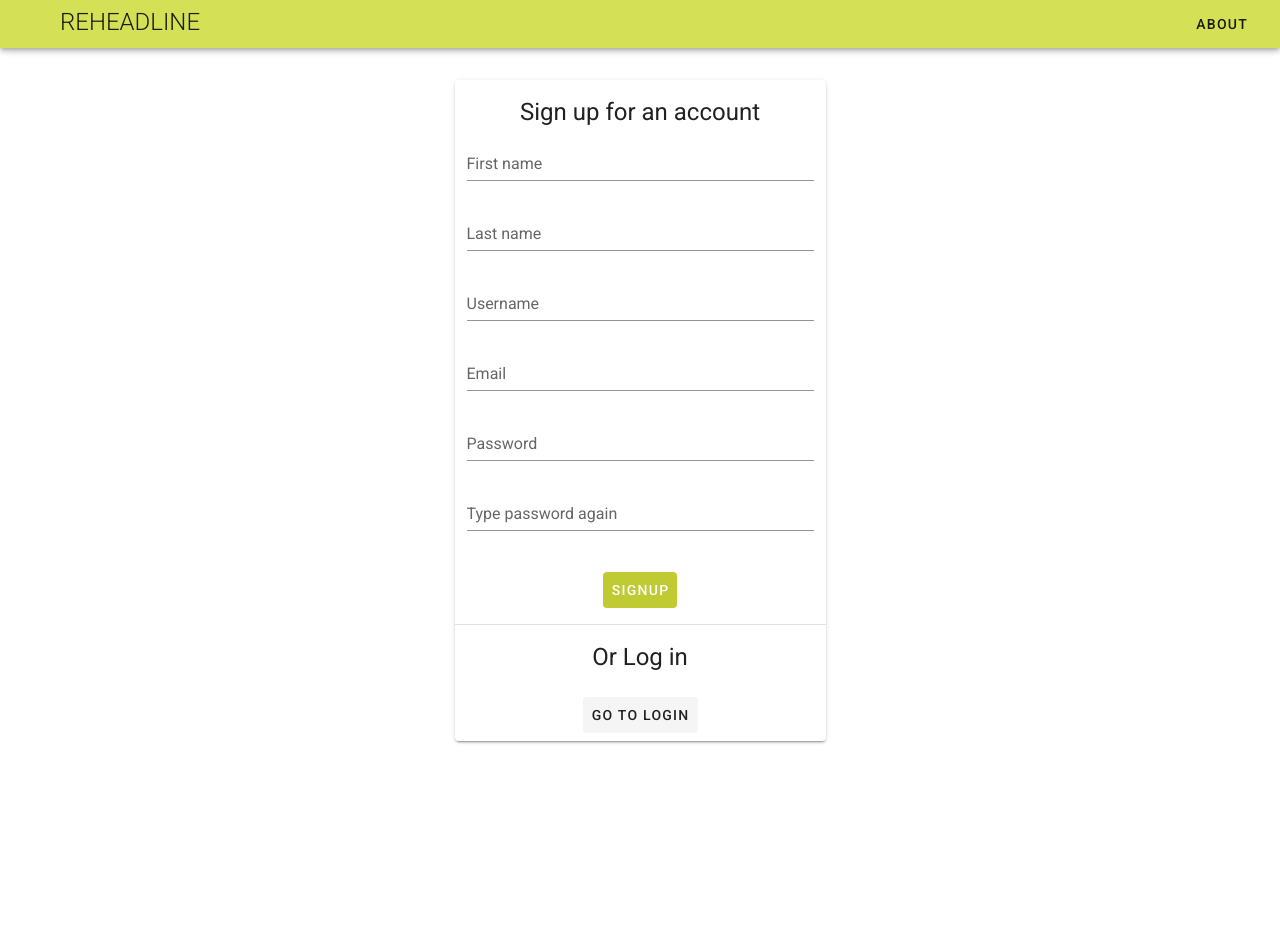
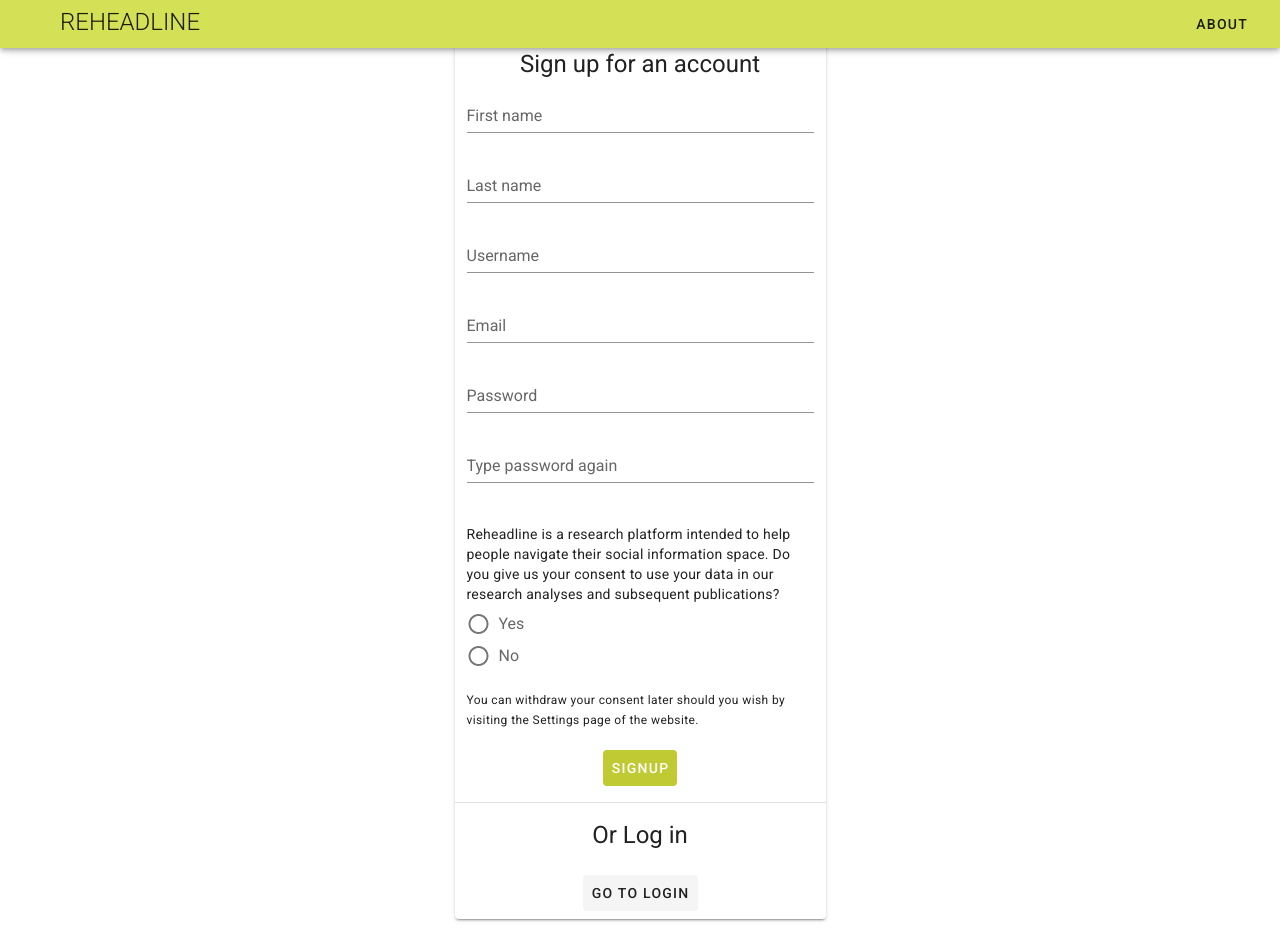
Before and after one commit to farnazj/Reheadline-Feed-Client, a Vue app: page /signup in a window 1280 px wide. Before the commit the page ends 800 px from the top, so only its background shows below. Built offline with nearby package versions, Linux system fonts and the light colour scheme; what v-clipboard would draw is missing.

Commit message:
Add consent to signup and settings

```diff
--- a/src/router.js
+++ b/src/router.js
@@ -73,7 +73,13 @@
       component: ResetPassword
     },
     {
-      path: '/verify-new-account/:token',
+      path: '/verify-new-account/:mode/:token',
+      name: 'verifyAccount',
+      props: true,
+      component: VerifyAccount
+    },
+    {
+      path: '/verify-existing-account/:mode/:token',
       name: 'verifyAccount',
       props: true,
       component: VerifyAccount
--- /dev/null
+++ b/src/services/consentServices.js
@@ -0,0 +1,19 @@
+/**
+ * @fileoverview wraps API calls to the /consent
+ */
+
+ import Api from './api'
+
+ export default {
+   getConsentStatus() {
+    return Api().get('/consent', {
+        withCredentials: true
+    })
+   },
+   postConsentStatus(reqBody) {
+    return Api().post('/consent',
+        reqBody, {
+        withCredentials: true
+    })
+   }
+ }
--- /dev/null
+++ b/src/store/modules/consent.js
@@ -0,0 +1,43 @@
+import consentServices from '@/services/consentServices'
+
+export default {
+  namespaced: true,
+  state() {
+    return {
+        userConsent: null
+    }
+  },
+  mutations: {
+    set_consent_status: (state, payload) => {
+        state.userConsent = payload;
+    }
+  },
+  actions: {
+    getUserConsent: (context) => {
+        return new Promise((resolve, reject) => {
+            consentServices.getConsentStatus()
+            .then( response => {
+                context.commit('set_consent_status', response.data.value);
+                resolve();
+            }).catch(error => {
+                reject(error)
+            })
+        })
+
+    },
+    setUserConsent: (context, payload) => {
+        return new Promise((resolve, reject) => {
+            consentServices.postConsentStatus( { consent: payload })
+            .then( () => {
+                context.commit('set_consent_status', payload);
+                resolve();
+
+            }).catch(error => {
+                reject(error)
+            })
+        })
+
+    }
+
+  }
+}
--- a/src/store/store.js
+++ b/src/store/store.js
@@ -7,6 +7,7 @@
 import profileArticles from './modules/profileArticles'
 import preferences from './modules/preferences'
 import loader from './modules/loader'
+import consent from './modules/consent'
 
 Vue.use(Vuex)
 
@@ -29,7 +30,8 @@
     relatedSources,
     profileArticles, //articles on a profile
     loader,
-    preferences
+    preferences,
+    consent
   }
 })
 
--- a/src/views/Settings.vue
+++ b/src/views/Settings.vue
@@ -2,43 +2,29 @@
   <v-container fluid class="px-0 pt-12">
     <custom-toolbar></custom-toolbar>
 
-    <!-- <v-row no-gutters :class="['pt-3', {'frozen': !$vuetify.breakpoint.smAndDown}]">
+    <v-row no-gutters :class="[ {'frozen': !$vuetify.breakpoint.smAndDown}]">
       <v-tabs centered dark icons-and-text :vertical="$vuetify.breakpoint.smAndDown ? false : true"
-       background-color="grey darken-3" slider-color="lime lighten-4" v-model="tabs" @change="tabChanged">
-        <v-tab href="#feeds">
-          Feeds
-        </v-tab>
-        <v-divider></v-divider>
+       background-color="grey darken-3" slider-color="lime lighten-4" v-model="tabs" >
         <v-tab href="#themes">
             Themes
+          </v-tab>
+
+          <v-tab href="#consent">
+            consent
           </v-tab>
       </v-tabs>
     </v-row>
 
-    <v-row class="pt-5" fill-height no-gutters>
-
-      <v-col cols="12" >
-        <v-row no-gutters justify="center">
-        <v-tabs-items v-model="tabs" :vertical="$vuetify.breakpoint.smAndDown ? false : true" >
-          <v-tab-item value="feeds">
-            <feed-manager @loading-on="setLoading(true)" @loading-off="setLoading(false)"></feed-manager>
-          </v-tab-item>
-
-          <v-tab-item value="themes">
-            this section has not been added yet.
-          </v-tab-item>
-
-        </v-tabs-items>
-      </v-row>
-      </v-col>
-    </v-row> -->
 
     <v-row no-gutters justify="center" class="pt-5">
       <v-col cols="10" sm="6" md="4" lg="3">
 
+        <v-tabs-items v-model="tabs">
+            <v-tab-item value="themes">
+
               <v-radio-group v-model="selectedTheme">
                 <template v-slot:label>
-          <div>Select the theme you prefer for viewing previews of articles on your feed:</div>
+                  <div class="pb-4 body-2">Select the theme you prefer for viewing previews of articles on your feed:</div>
                 </template>
                 <v-radio v-for="(theme, index) in previewThemes" :key="index"
                   :value="theme.name" >
@@ -56,6 +42,25 @@
                 </v-radio>
               </v-radio-group>
 
+          </v-tab-item>
+
+          <v-tab-item value="consent">
+
+            <p class="body-2 pt-4">
+              {{siteName}} is a research platform intended to help people navigate their social information space.
+              Do you give us your consent to use your data in our research analyses and subsequent publications?
+            </p>
+
+            <v-radio-group v-model="consent" class="mt-1">
+              <v-radio label="Yes" :value="true"></v-radio>
+              <v-radio label="No" :value="false"></v-radio>
+            </v-radio-group>
+
+            <p class="body-2">If you have any questions about our research and data collection, feel free to reach us
+              <a href="https://www.csail.mit.edu/person/farnaz-jahanbakhsh" target="_blank">here</a>.</p>
+          </v-tab-item>
+
+        </v-tabs-items>
       </v-col>
     </v-row>
 
@@ -64,8 +69,8 @@
 
 <script>
 import CustomToolbar from '@/components/CustomToolbar'
-// import FeedManager from '@/components/FeedManager'
-// import Loading from '@/components/Loading'
+import consts from '@/services/constants'
+
 import { mapState, mapActions } from 'vuex';
 
 export default {
@@ -76,6 +81,7 @@
   },
   data () {
     return {
+      tabs: null,
       previewThemes: [{
         name: 'Default',
         imageUrl: './images/default-article-preview.png'
@@ -87,8 +93,12 @@
   },
   created: function() {
     this.getUserPreferences();
+    this.getUserConsent();
   },
   computed: {
+    siteName: function() {
+      return consts.SITE_NAME;
+    },
     selectedTheme: {
       get: function() {
         if (typeof this.userPreferences.articlePreviewTheme === 'undefined' || this.userPreferences.articlePreviewTheme === 'default')
@@ -100,8 +110,24 @@
         this.setUserPreferences({ articlePreviewTheme: newValue.toLowerCase() });
       }
     },
+    consent: {
+      get: function() {
+        //checks for both null and undefined
+        if (this.userConsent != null) {
+          return this.userConsent;
+        }
+        else
+          return null;
+      },
+      set: function(newValue) {
+        this.setUserConsent(newValue);
+      }
+    },
     ...mapState('preferences', [
       'userPreferences'
+    ]),
+    ...mapState('consent', [
+      'userConsent'
     ])
   },
   methods: {
@@ -111,6 +137,10 @@
     ...mapActions('preferences', [
       'setUserPreferences',
       'getUserPreferences'
+    ]),
+    ...mapActions('consent', [
+      'setUserConsent',
+      'getUserConsent'
     ])
   }
 
--- a/src/views/Signup.vue
+++ b/src/views/Signup.vue
@@ -54,6 +54,19 @@
                 </v-text-field>
               </v-row>
 
+              <v-row no-gutters class="pt-5">
+                <p class="body-2 mb-0">{{siteName}} is a research platform intended to help people navigate their social information space.
+                  Do you give us your consent to use your data in our research analyses and subsequent publications?
+                </p>
+                <v-radio-group v-model="user.consent" required :rules="formRules.consentRules" class="mt-1">
+                  <v-radio label="Yes" value="true"></v-radio>
+                  <v-radio label="No" value="false"></v-radio>
+                </v-radio-group>
+
+                <span class="caption">You can withdraw your consent later should you wish by visiting the Settings page of the website.</span>
+              </v-row>
+
+
             </v-container>
 
             <v-row no-gutters justify="center">
@@ -87,6 +100,7 @@
 
 <script>
 import customToolbar from '@/components/CustomToolbar'
+import consts from '@/services/constants'
 
 export default {
   components: {
@@ -100,7 +114,7 @@
         username : "",
         email: "",
         password : "",
-        type: 'info'
+        consent: null
       },
       match: "",
       formRules: {
@@ -119,12 +133,20 @@
         passwordRules: [
           v => (!!v && v) === this.match ||
              'Values do not match'
+        ],
+        consentRules: [
+          v => !!v || 'Please tell us whether you would like to consent.',
         ]
       },
       alert: false,
       alertMessage: '',
       type: 'info',
       buttonDisabled: false
+    }
+  },
+  computed: {
+    siteName: function() {
+      return consts.SITE_NAME;
     }
   },
   methods: {
@@ -149,7 +171,7 @@
     goToLogin: function() {
       this.$router.push({ name: 'login' });
     },
-    validateField () {
+    validateField() {
         this.$refs.signupForm.validate()
     }
   },
--- a/src/views/VerifyAccount.vue
+++ b/src/views/VerifyAccount.vue
@@ -63,19 +63,40 @@
     },
     verify: function() {
       this.setLoading(true);
+      let verifyCall;
+      if (this.$route.path.indexOf('/verify-new-account/') != -1)
+        verifyCall = authServices.verifyNewAccount;
+      else
+        verifyCall = authServices.verifyExistingAccount;
 
-      authServices.verifyNewAccount({ token: this.token })
+      verifyCall({ token: this.token })
       .then(response => {
-        studyServices.finishStudySignup({ token: this.token })
-        .then(()=> {
+
+        let prom;
+        if (this.mode == 'user-study')
+          prom = studyServices.finishStudySignup({ token: this.token });
+        else
+          prom = new Promise((resolve) => { resolve(); })
+
+        prom.then(() => {
           this.type = 'info';
           this.alertMessage = response.data.message;
           this.alert = true;
           this.loginVisible = true;
         })
+      // authServices.verifyNewAccount({ token: this.token })
+      // .then(response => {
+      //   studyServices.finishStudySignup({ token: this.token })
+      //   .then(()=> {
+      //     this.type = 'info';
+      //     this.alertMessage = response.data.message;
+      //     this.alert = true;
+      //     this.loginVisible = true;
+      //   })
 
       })
       .catch(err => {
+        console.log(err, 'pas chi shod')
         this.alertMessage = err.response.data.message;
         this.type = 'error';
         this.alert = true;
```
Lines whose indentation alone changed are shown as unchanged.
